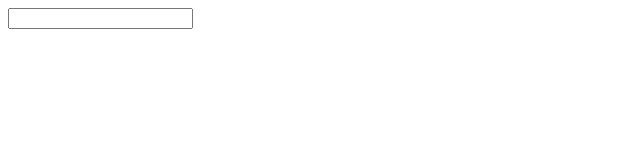
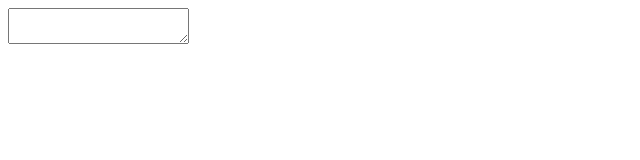
Before and after one commit to Figsh/cEdit, a plain HTML site: page index.html in a window 1280 px wide. Shown: the whole page, without its empty margins (0-640 px from the left). Drawn offline with Linux system fonts and the light colour scheme.

Commit message:
Edited via Netlify editor

```diff
--- a/index.html
+++ b/index.html
@@ -1 +1,3 @@
-<input>
+<html>
+
+<textarea></textarea>
```
